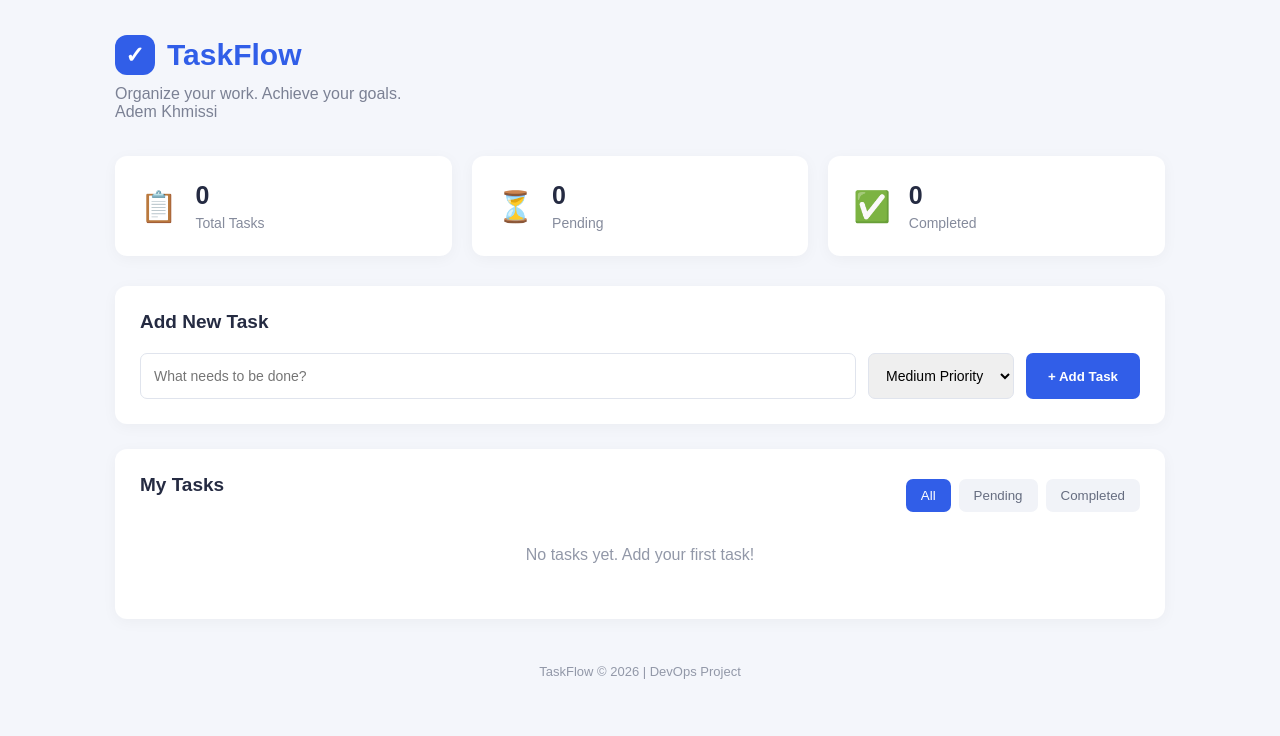
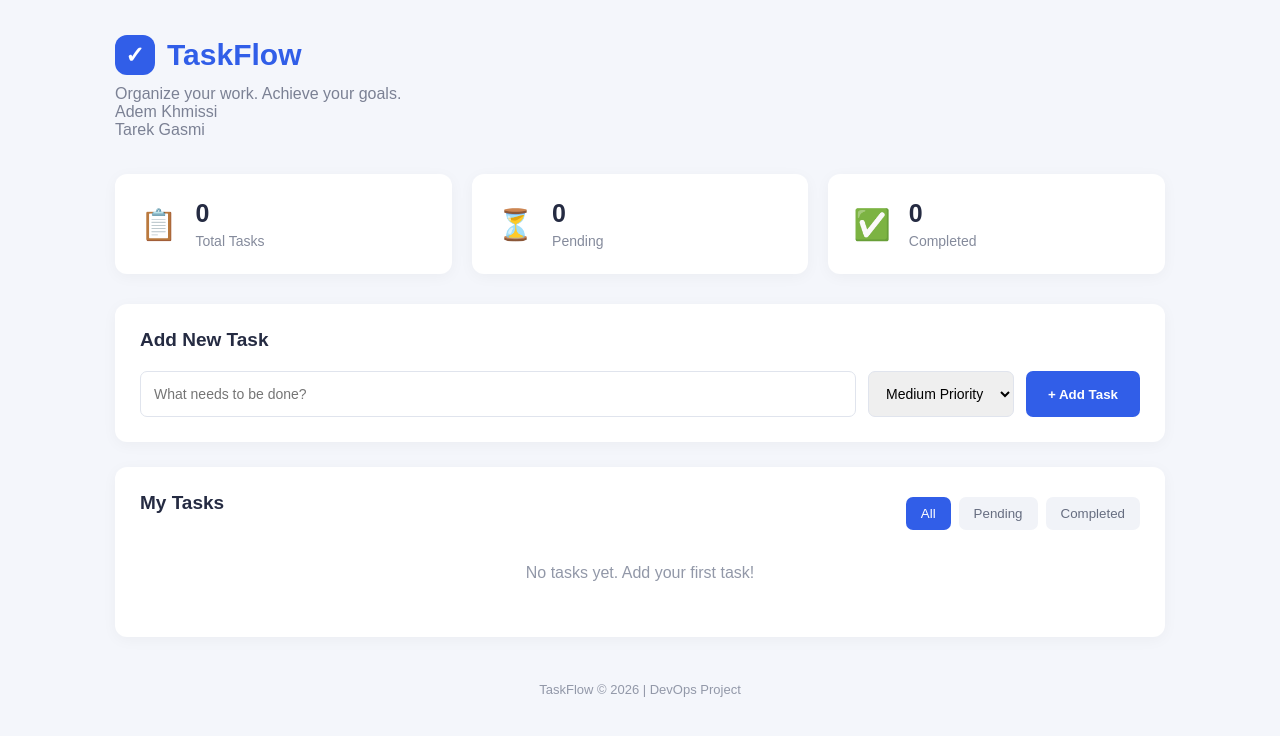
Before and after one commit to tarekvs1/DS1devops, a plain HTML site: page index.html in a window 1280 px wide. Drawn offline with Linux system fonts and the light colour scheme.

Commit message:
ajout prg tarek gasmi

```diff
--- a/index.html
+++ b/index.html
@@ -20,6 +20,7 @@
 
             <p>Organize your work. Achieve your goals.</p>
             <p> Adem Khmissi </p>
+            <p>Tarek Gasmi</p>
         </header>
 
         <!-- Dashboard Statistics -->
```
